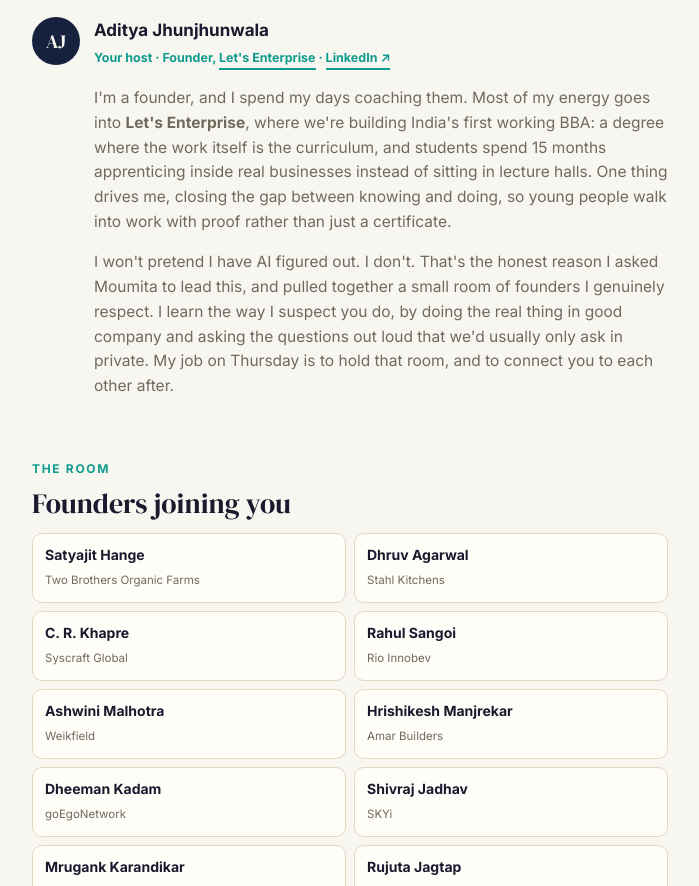
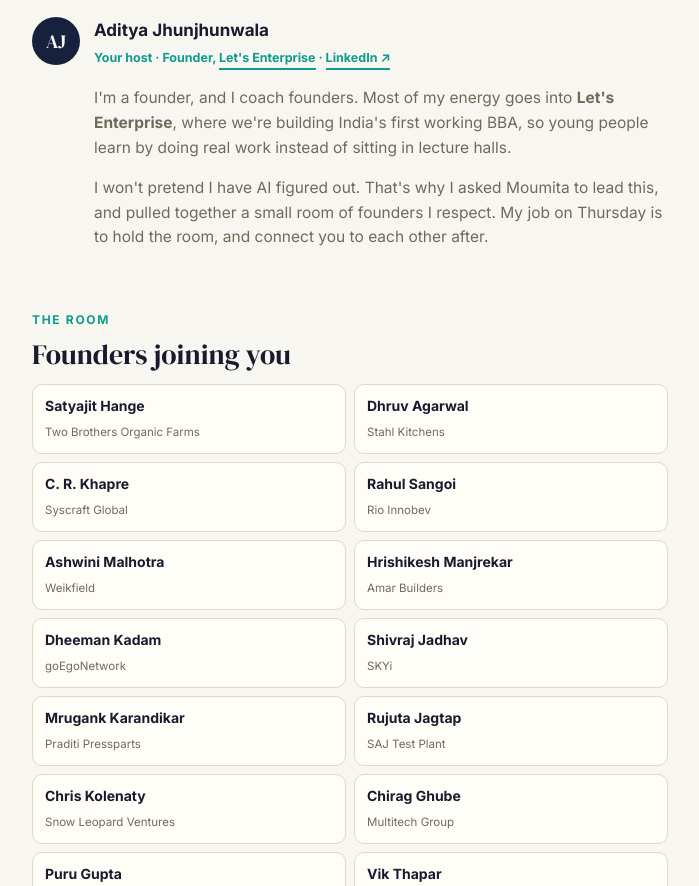
Before and after one commit to adityajh/adityajhunjhunwala-site, an Eleventy site: page in-good-company/index.html in a window 1280 px wide. Shown: the part 2065-2951 px from the top of the page, without its empty margins (290-989 px from the left). Built offline with nearby package versions, Linux system fonts and the light colour scheme; Eleventy itself is replaced by a stand-in of ours; files that its build step writes are made by us from their sources.

Commit message:
in-good-company: tighten host bio to two short paragraphs

```diff
--- a/in-good-company/index.html
+++ b/in-good-company/index.html
@@ -169,8 +169,8 @@
     <div class="person">
       <div class="av">AJ</div>
       <div><h3>Aditya Jhunjhunwala</h3><p class="role">Your host · Founder, <a class="li" href="https://www.letsenterprise.in">Let's Enterprise</a> · <a class="li" href="https://www.linkedin.com/in/playfulceo/">LinkedIn ↗</a></p>
-      <p class="muted">I'm a founder, and I spend my days coaching them. Most of my energy goes into <b>Let's Enterprise</b>, where we're building India's first working BBA: a degree where the work itself is the curriculum, and students spend 15 months apprenticing inside real businesses instead of sitting in lecture halls. One thing drives me, closing the gap between knowing and doing, so young people walk into work with proof rather than just a certificate.</p>
-      <p class="muted">I won't pretend I have AI figured out. I don't. That's the honest reason I asked Moumita to lead this, and pulled together a small room of founders I genuinely respect. I learn the way I suspect you do, by doing the real thing in good company and asking the questions out loud that we'd usually only ask in private. My job on Thursday is to hold that room, and to connect you to each other after.</p></div>
+      <p class="muted">I'm a founder, and I coach founders. Most of my energy goes into <b>Let's Enterprise</b>, where we're building India's first working BBA, so young people learn by doing real work instead of sitting in lecture halls.</p>
+      <p class="muted">I won't pretend I have AI figured out. That's why I asked Moumita to lead this, and pulled together a small room of founders I respect. My job on Thursday is to hold the room, and connect you to each other after.</p></div>
     </div>
   </div>
 
```
